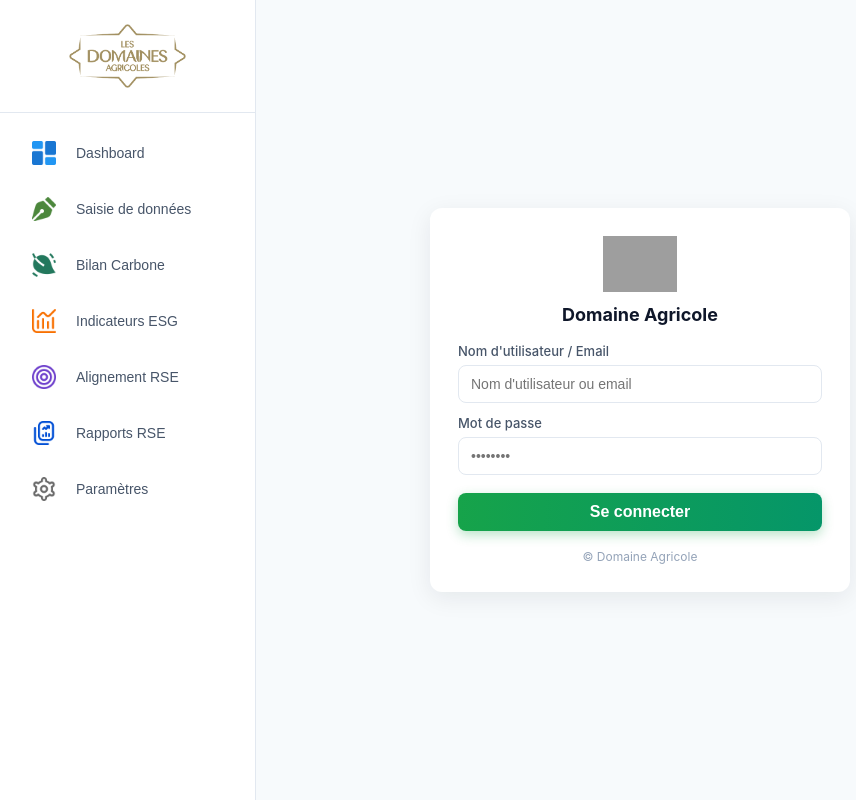
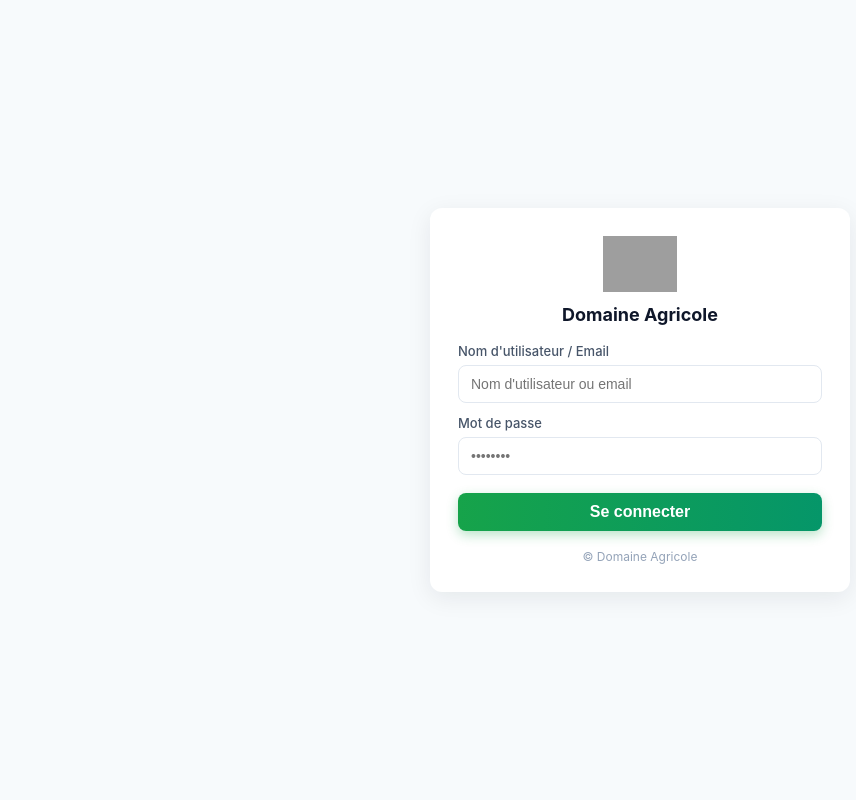
Before and after one commit to alalguiamina/Project_EcoPilot_React, a React (Create React App) app: page /login in a window 1280 px wide. Shown: the whole page, without its empty margins (0-856 px from the left). Built offline with nearby package versions, Linux system fonts and the light colour scheme; no server answers; grey boxes are pictures that could not be loaded.

Commit message:
feat: Implement LocationAwareSidebar to conditionally render based on route

```diff
--- a/src/App.tsx
+++ b/src/App.tsx
@@ -4,6 +4,7 @@
   Routes,
   Route,
   Navigate,
+  useLocation,
 } from "react-router-dom";
 import "./App.css";
 
@@ -78,10 +79,18 @@
     // optionally navigate to /login
   };
 
+  // render Sidebar only when route is not /login
+  const LocationAwareSidebar = () => {
+    const location = useLocation();
+    // hide sidebar on login page (and any subpath starting with /login)
+    if (location.pathname.startsWith("/login")) return null;
+    return <Sidebar user={user} />;
+  };
+
   return (
     <Router basename={process.env.PUBLIC_URL}>
       <div className="App" style={{ display: "flex", minHeight: "100vh" }}>
-        <Sidebar user={user} />
+        <LocationAwareSidebar />
         <div style={{ flex: 1 }}>
           <Routes>
             {/* root: redirect to dashboard if logged, otherwise to login */}
```
